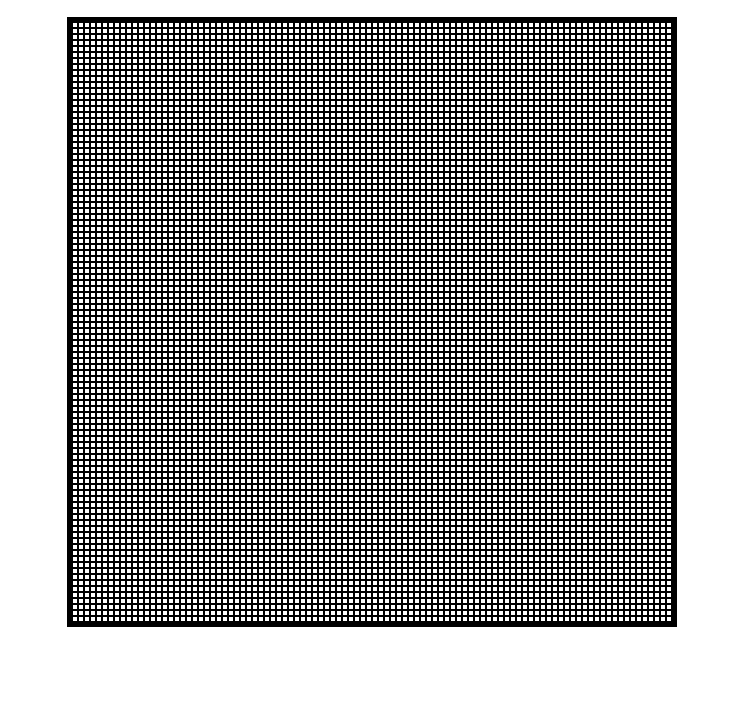
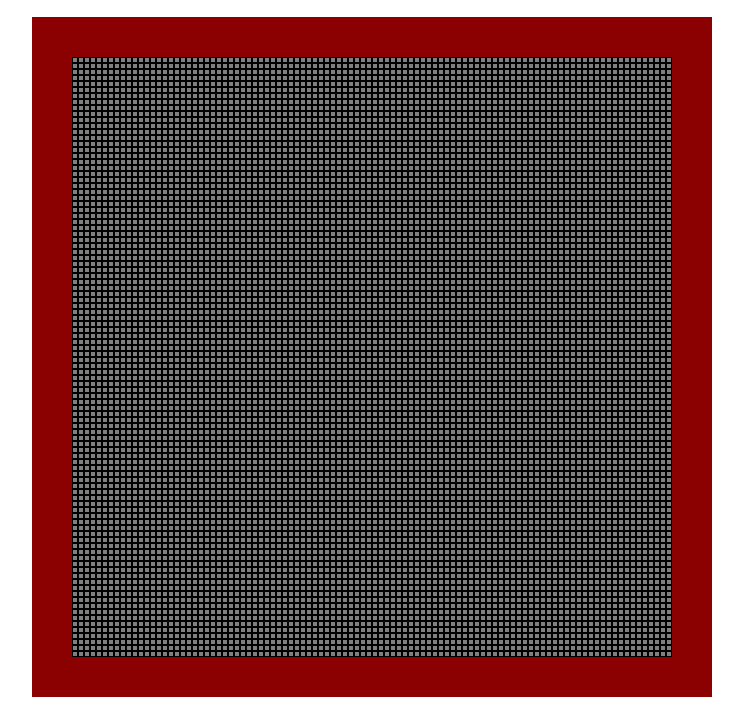
Before and after one commit to Logan-Delaney/Etch-a-Sketch, a plain HTML site: page index.html in a window 1280 px wide. Shown: the part 100-805 px from the top of the page, without its empty margins (268-1011 px from the left). Drawn offline with Linux system fonts and the light colour scheme.

Commit message:
add #newdiv

```diff
--- a/stylesheet.css
+++ b/stylesheet.css
@@ -1,20 +1,17 @@
-body{
+body {
   display: flex;
   flex-direction: column;
-
-
 }
 
-body .h1{
+body .h1 {
   display: flex;
   align-items: center;
   justify-content: center;
   margin-bottom: 10px;
-
 }
 
-#container{
-    border: 5px solid black;
+#container {
+  border: 40px solid darkred;
   display: flex;
   width: 600px;
   height: 600px;
@@ -23,8 +20,12 @@ body .h1{
   justify-self: center;
 }
 
-#btn{
+#btn {
   max-width: 160px;
   align-self: center;
   margin-bottom: 20px;
 }
+
+#newdiv {
+  background-color: gray;
+}
```
Lines whose indentation alone changed are shown as unchanged.
